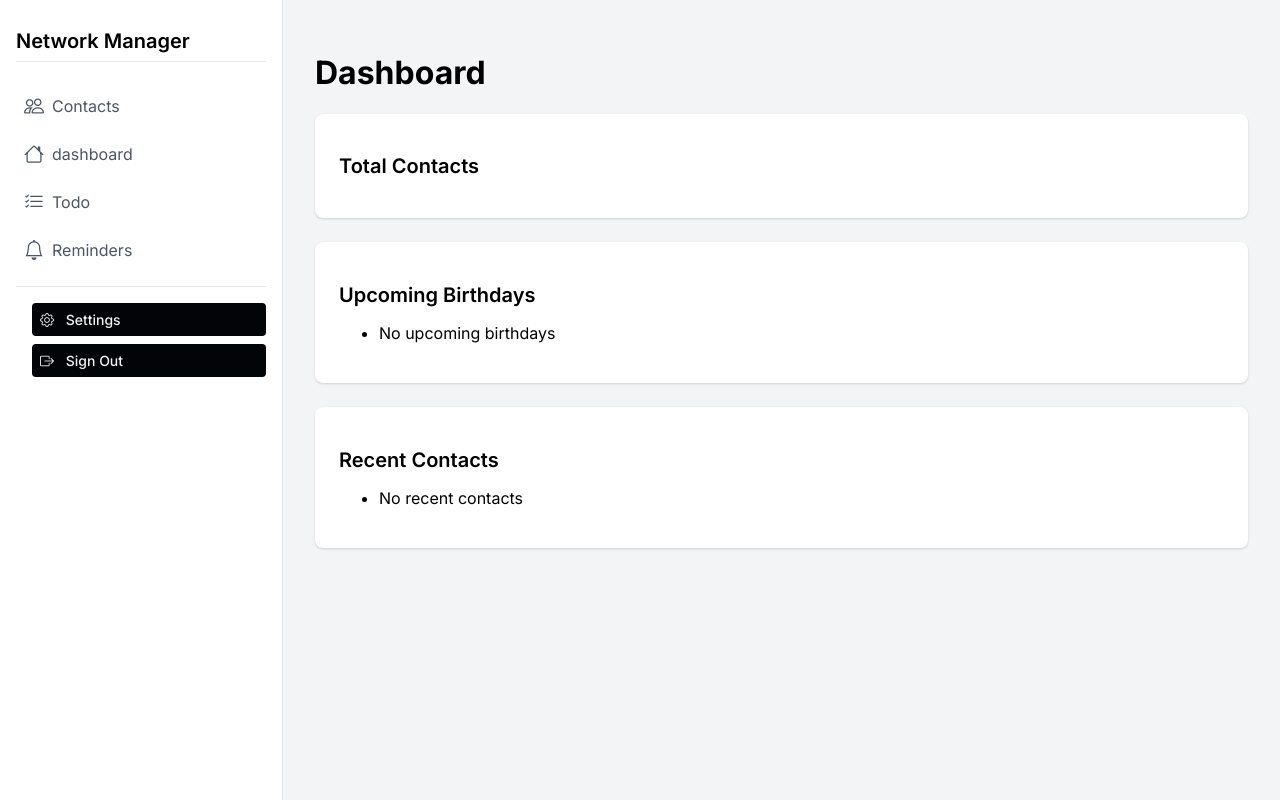
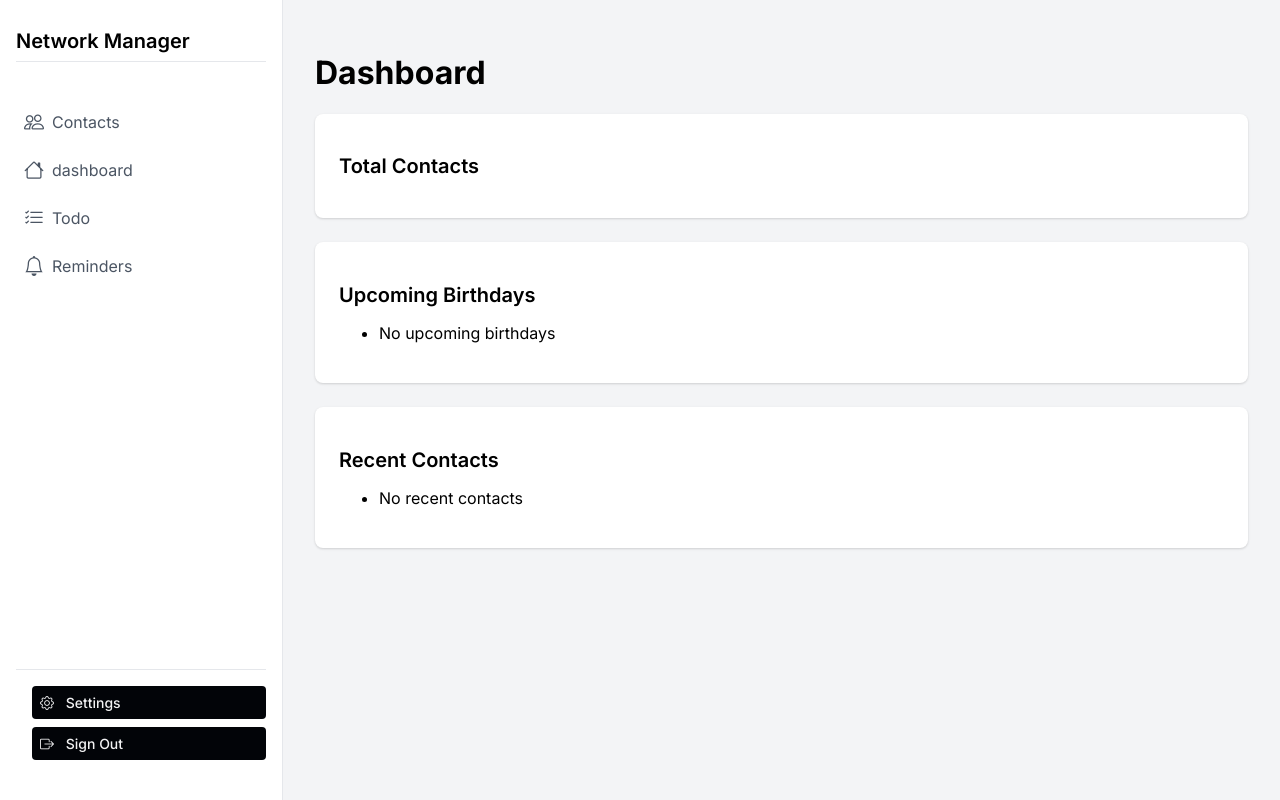
Before and after one commit to s-swen/circl, a Django app: page /dash/ in a window 1280 px wide. Run offline with Django 5.2, Linux system fonts and the light colour scheme; the visitor is signed in with stand-in values (Sample User, id 1); some libraries are stand-ins or nearby versions.

Commit message:
moved sidebar footer to the bottom

```diff
--- a/circl/dash/templates/dash/base.html
+++ b/circl/dash/templates/dash/base.html
@@ -21,6 +21,8 @@
             background-color: #ffffff;
             border-right: 1px solid #e5e7eb;
             padding: 1rem;
+            display: flex; /* Enables flexible layout */
+            flex-direction: column; /* Makes footer align to bottom */
         }
         .sidebar h1 {
             font-size: 1.25rem;
```
